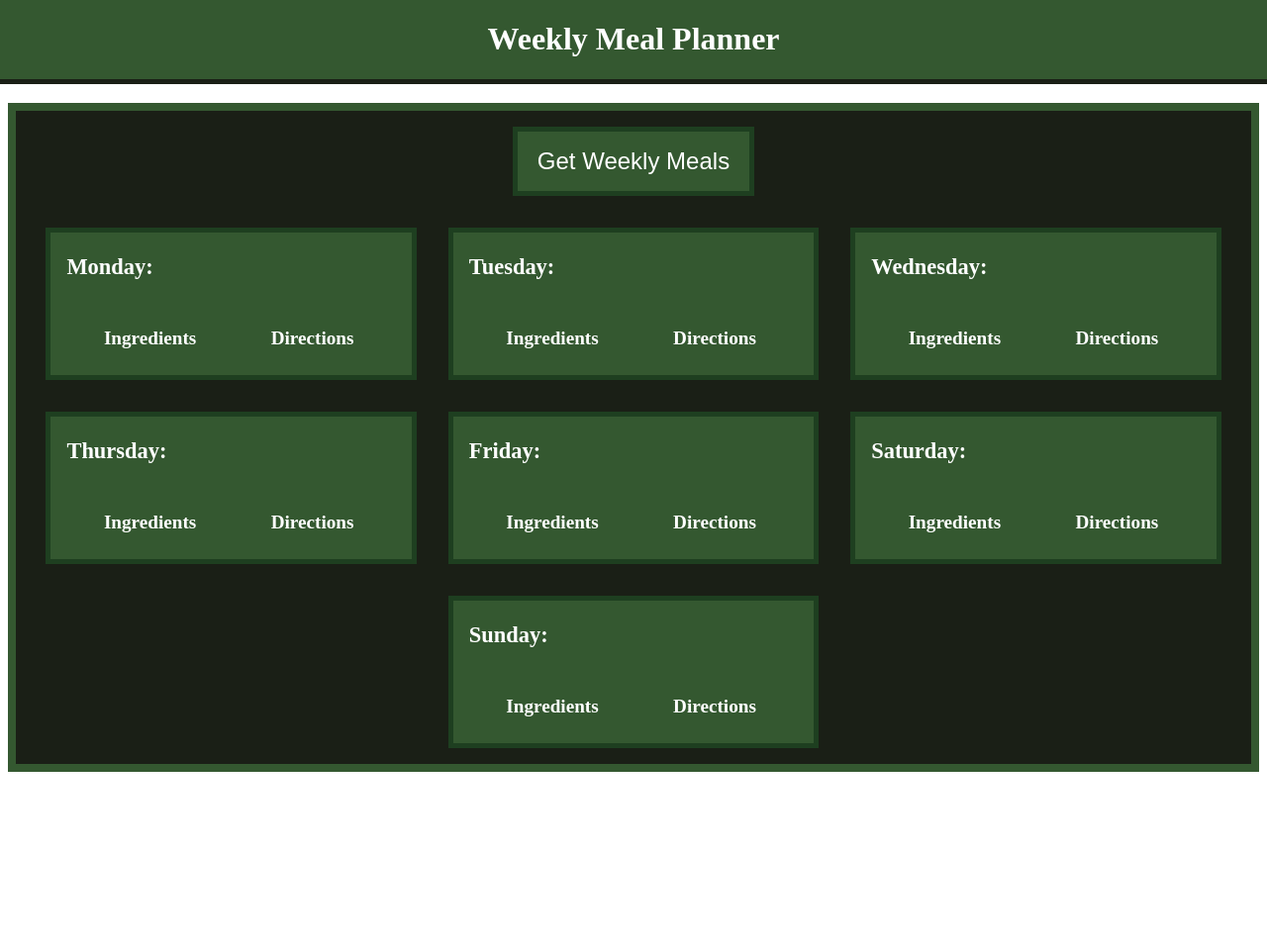
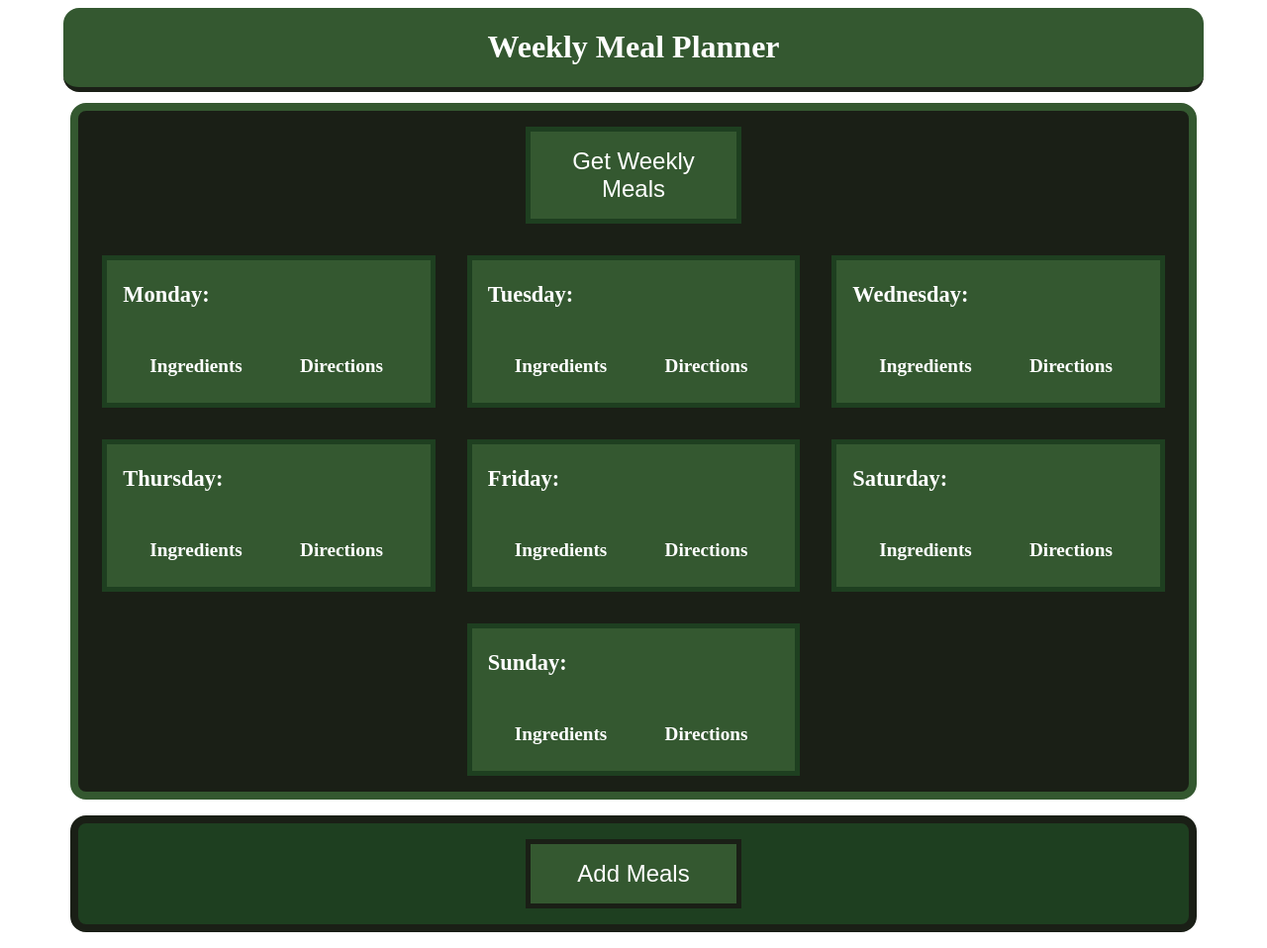
Before and after one commit to samgatch/Meal-Plan-Revised, a plain HTML site: page index.html in a window 1280 px wide. Shown: the whole page at 99% size. Before the commit the page ends 800 px from the top, so only its background shows below. Drawn offline with Linux system fonts and the light colour scheme.

Commit message:
Adding the styling for the meals section

```diff
--- a/index.html
+++ b/index.html
@@ -10,6 +10,7 @@
     <h1 class="header">Weekly Meal Planner</h1>
 </header>
 <body>
+    <div class="container">
         <div class="week">
             <div class="getMealsDiv">
                 <button class="getMeals">Get Weekly Meals</button>
@@ -92,5 +93,14 @@
                 </div>
             </div>
         </div>
+        <div class="meals">
+            <div class="addMealsDiv">
+                <button class="addMeals">Add Meals</button>
+                <div class="mealsStorage">
+
+                </div>
+            </div>
+        </div>
+    </div>
 </body>
 </html>
--- a/style.css
+++ b/style.css
@@ -8,17 +8,26 @@
 }
 header{
     position: absolute;
-    width: 100%;
-    top: 0;
-    left: 0;
+    width: 90%;
+    top: .5rem;
+    left: 50%;
+    border-radius: 1rem;
+    transform: translateX(-50%);
     text-align: center;
     background-color: var(--primary-color);
     color: white;
     border-bottom: 5px solid var(--tertiary-color);
 }
-.week{
+.container{
     position: relative;
     top: 6rem;
+    display: flex;
+    flex-flow: column wrap;
+    justify-content: center;
+    align-items: center;
+}
+.week{
+    width: 90%;
     display: flex;
     flex-flow: row wrap;
     background-color: var(--tertiary-color);
@@ -26,10 +35,10 @@ header{
     justify-content: center;
     text-align: center;
     border: 8px solid var(--primary-color);
+    border-radius: 1rem;
     transition: all 500ms;
 }
 .week:hover{
-    border: 8px solid var(--primary-color);
     box-shadow: 10px 10px 10px black;
     transition: all 500ms;
 }
@@ -37,7 +46,7 @@ header{
     width: 100%;
     margin: 1rem;
 }
-.getMeals{
+.getMeals , .addMeals{
     width: 20%;
     padding: 1rem;
     font-size: 1.5rem;
@@ -47,14 +56,14 @@ header{
     cursor: pointer;
     transition: all 500ms;
 }
-.getMeals:hover{
+.getMeals:hover ,.addMeals:hover{
     padding: 1.2rem;
     background-color: white;
     color: var(--primary-color);
     box-shadow: 3px 3px 10px black;
     transition: all 500ms;
 }
-.getMeals:active{
+.getMeals:active ,.addMeals:active{
     background-color: var(--tertiary-color);
     color: white;
 }
@@ -84,3 +93,28 @@ header{
     width: 45%;
     font-size: 1.2rem;
 }
+.meals{
+    width: 90%;
+    border-radius: 1rem;
+    background-color: var(--secondary-color);
+    border: 8px solid var(--tertiary-color);
+    margin: 1rem;
+    display: flex;
+    flex-flow: row wrap;
+    justify-content: center;
+    align-items: center;
+    transition: all 500ms;
+}
+.meals:hover{
+    box-shadow: 10px 10px 10px var(--primary-color);
+    transition: all 500ms;
+}
+.addMealsDiv{
+    width: 100%;
+    text-align: center;
+    margin: 1rem;
+
+}
+.addMeals{
+    border: 5px solid var(--tertiary-color);
+}
```
Lines whose indentation alone changed are shown as unchanged.
